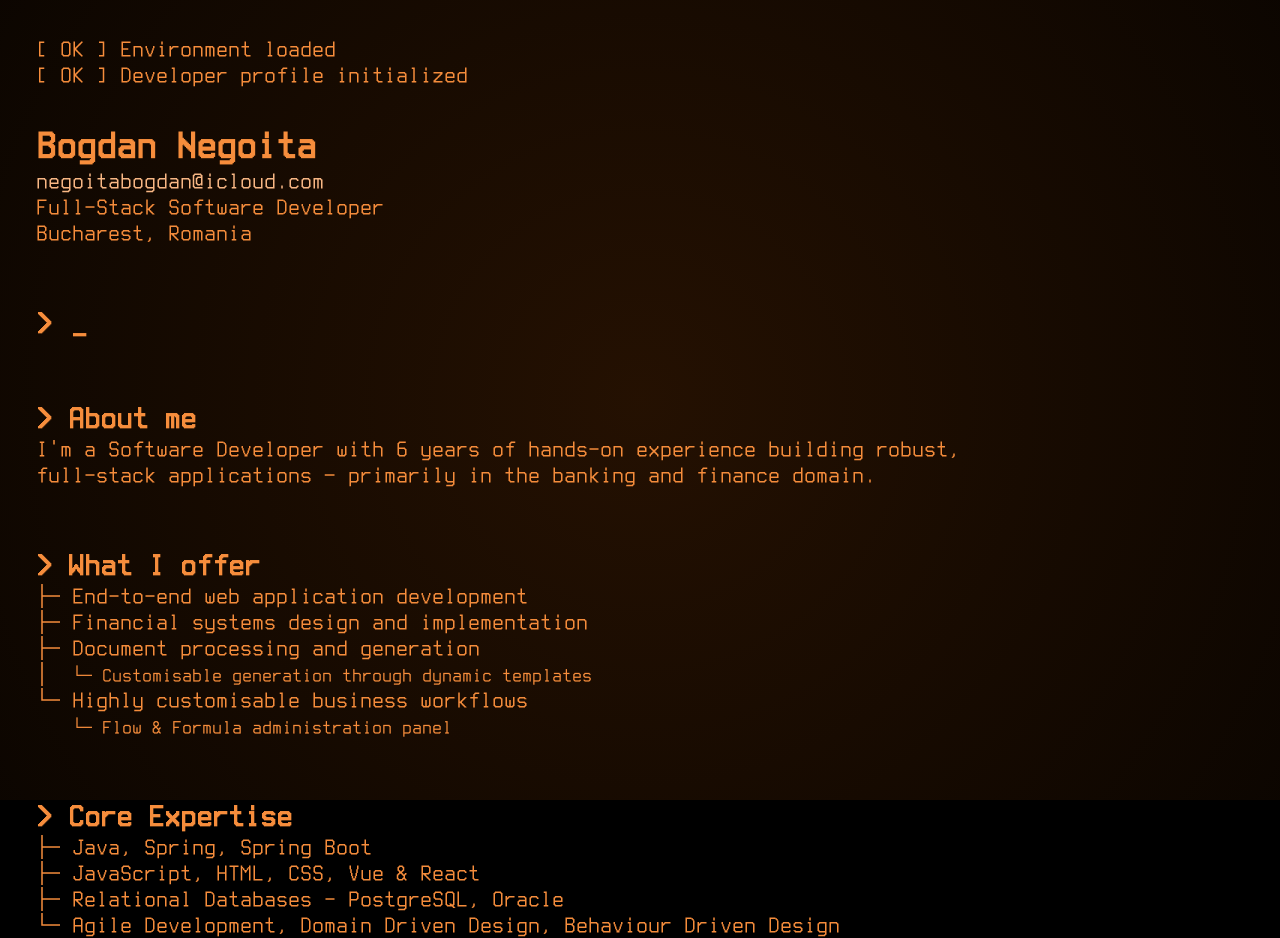
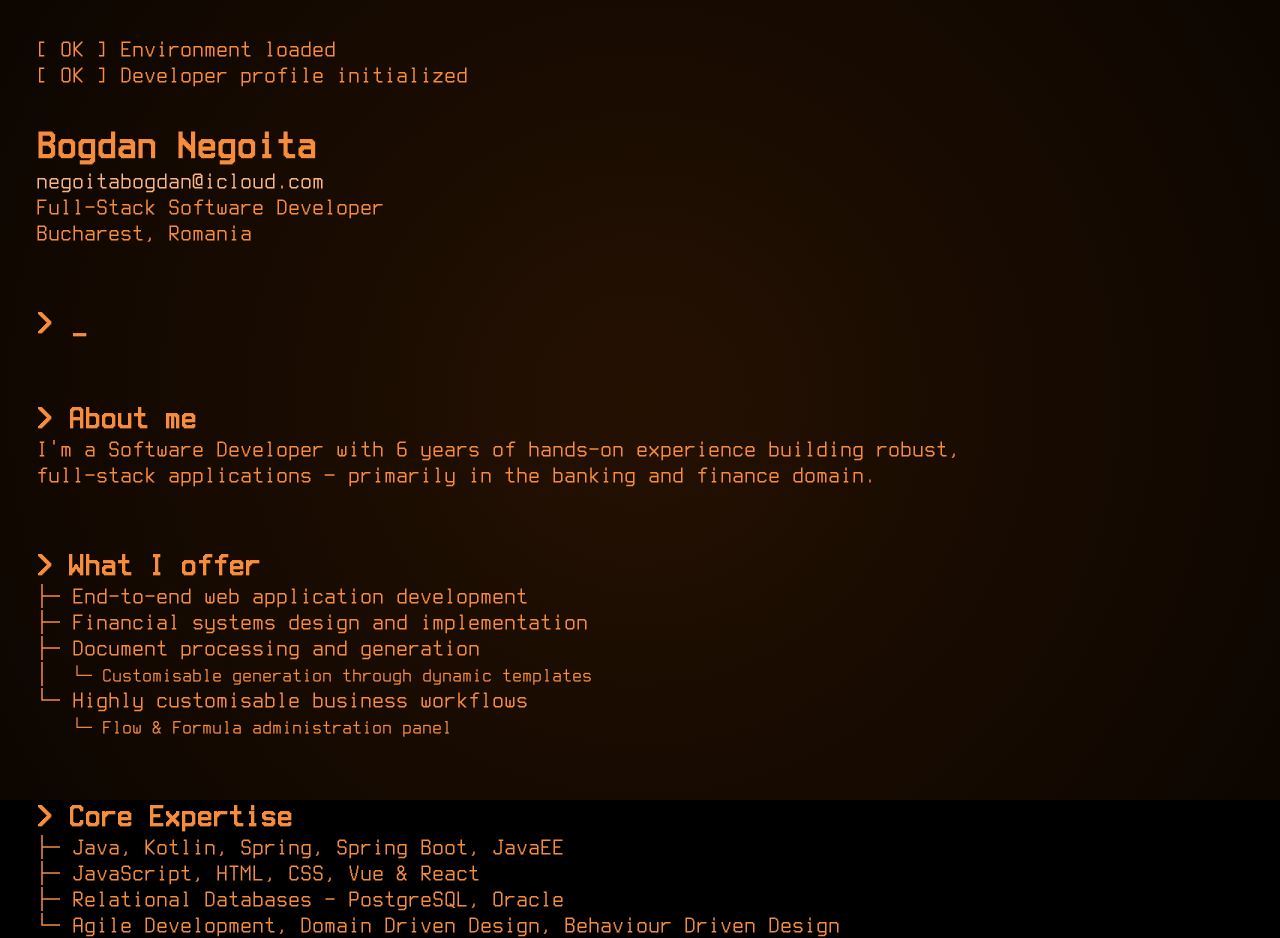
Before and after one commit to bogdanbis/bogdanbis.github.io, a Next.js app: page / in a window 1280 px wide. Built offline with nearby package versions, Linux system fonts and the light colour scheme.

Commit message:
add kotlin and javaee to core expertise

```diff
--- a/src/app/page.tsx
+++ b/src/app/page.tsx
@@ -42,7 +42,7 @@ export default function Home() {
             <section>
                 <h2>{'>'} Core Expertise</h2>
                 <ul>
-                    <li>Java, Spring, Spring Boot</li>
+                    <li>Java, Kotlin, Spring, Spring Boot, JavaEE</li>
                     <li>JavaScript, HTML, CSS, Vue & React</li>
                     <li>Relational Databases - PostgreSQL, Oracle</li>
                     <li>Agile Development, Domain Driven Design, Behaviour Driven Design </li>
```
